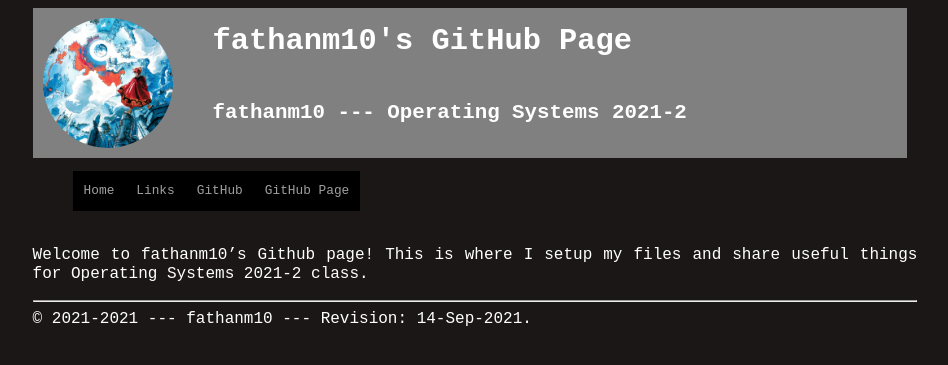
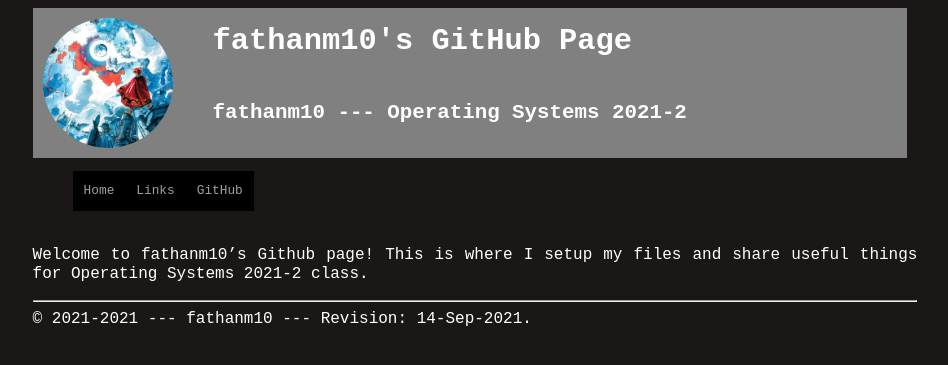
Before and after one commit to fathanm10/os212, a Jekyll site: the page built from index.md, in a window 1280 px wide. Shown: the top 365 px of the page, without its empty margins (165-1113 px from the left). Built offline with Jekyll 4.4.1, drawn with Linux system fonts in a browser that asks for light colours.

Commit message:
Revise webpage links

```diff
--- a/_config.yml
+++ b/_config.yml
@@ -13,8 +13,6 @@
   link:      "/LINKS/"
 - navbar:    "GitHub"
   link:      "https://github.com/fathanm10/os212"
-- navbar:    "GitHub Page"
-  link:      "https://fathanm10.github.io/os212/"
 title:       "fathanm10's GitHub Page"
 lang:        "en-US"
 author:      "fathanm10"
```
